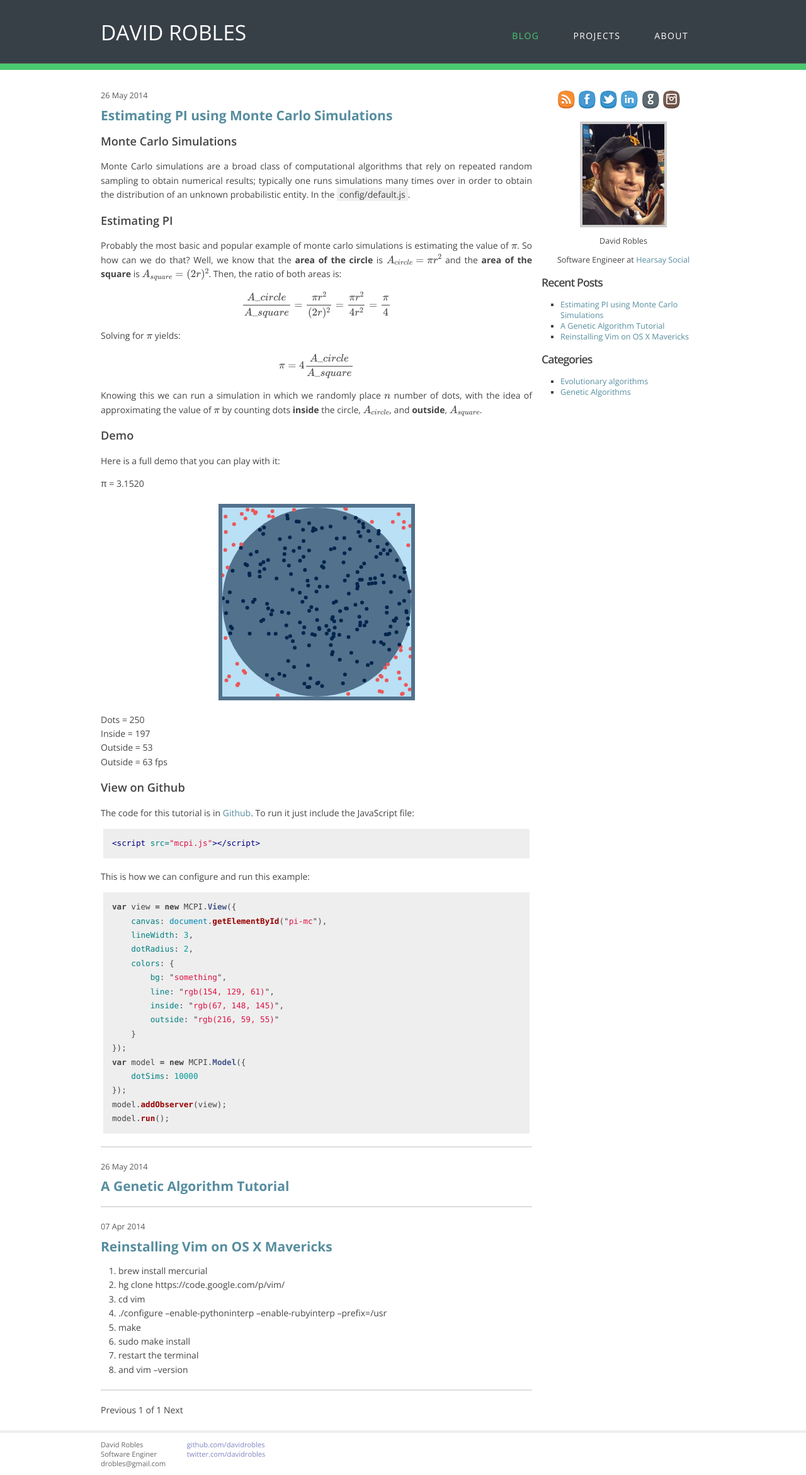
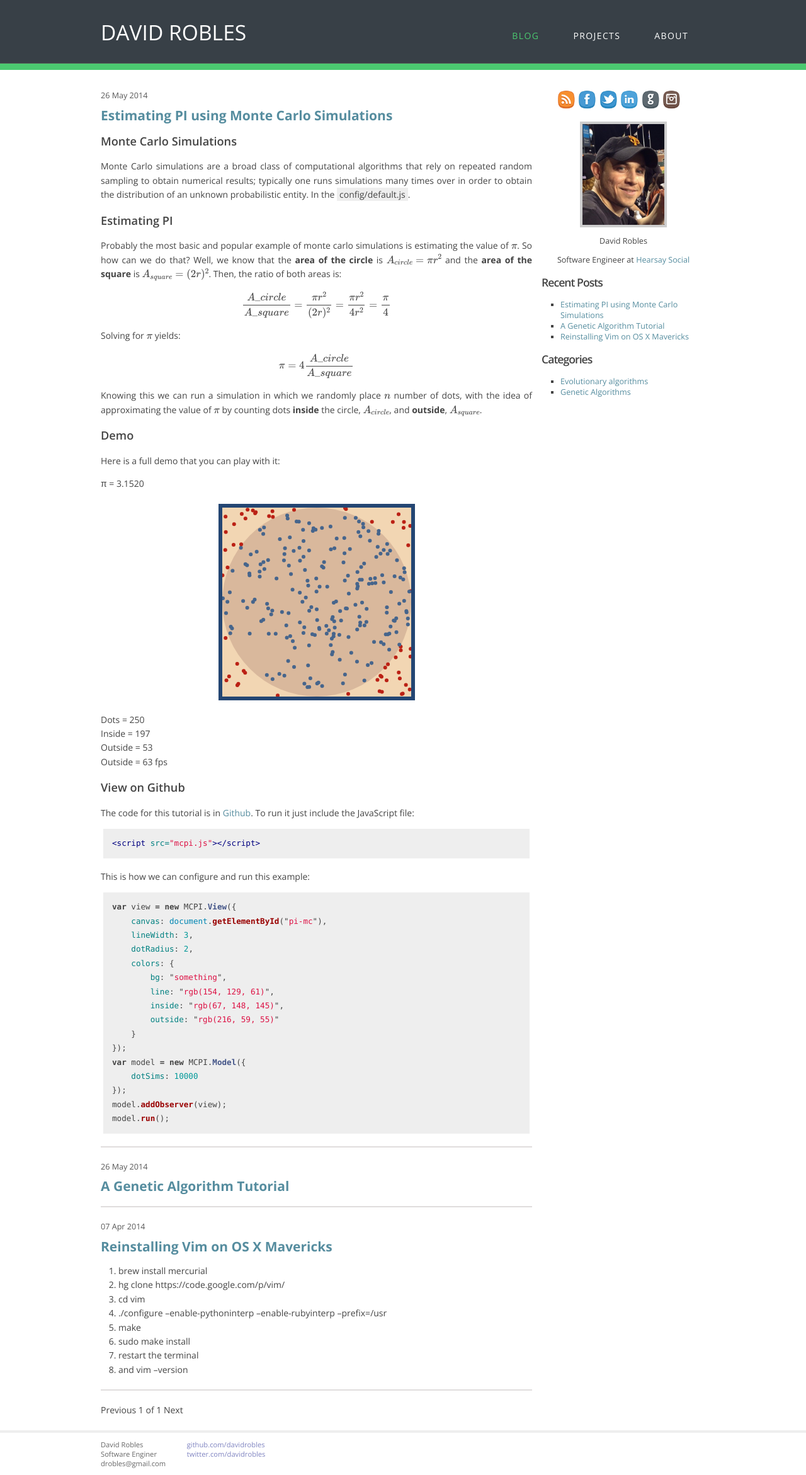
Before and after one commit to davidrobles/davidrobles.github.io, a Jekyll site: the page built from index.html, in a window 1280 px wide. Shown: the whole page at 63% size. Built offline with Jekyll 4.4.1, drawn with Linux system fonts in a browser that asks for light colours; Markdown is read by kramdown in place of the engine named in the settings; formulas are drawn with MathJax 3; the list of posts is cut into pages by our own code.

Commit message:
another color change!

```diff
--- a/css/main.scss
+++ b/css/main.scss
@@ -227,8 +227,8 @@ span.code {
 #pi-mc {
     // background-color: rgb(240, 203, 141);
     // border: 4px solid rgb(80, 94, 147);
-    background-color: #B9E0F4;
-    border: 6px solid #52718D;
+    background-color: #F2D6B3;
+    border: 6px solid #244673;
 }
 
 // #6f8ebd
--- a/js/mc-pi.js
+++ b/js/mc-pi.js
@@ -140,9 +140,9 @@ MCPI.View.prototype = {
         colors: {
             bg: "something",
 
-            inside: "#01254C",
-            outside: "#EA575B",
-            circle: "#52718D",
+            inside: "#46658C",
+            outside: "#BB2115",
+            circle: "#D9B89C",
 
             // line: "rgb(154, 129, 61)",
             // inside: "rgb(67, 148, 145)",
```
